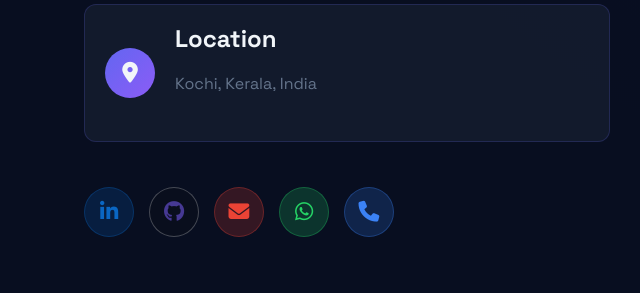
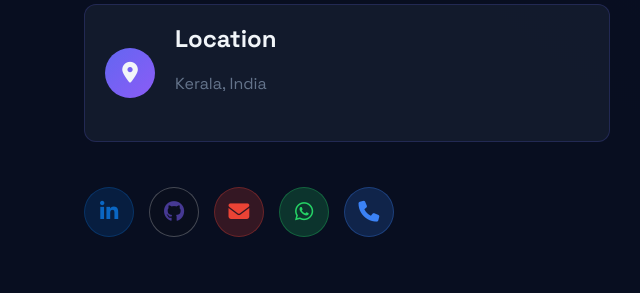
Before and after one commit to safeerulbasharv/safeerulbasharv.github.io, a plain HTML site: page index.html in a window 1280 px wide. Shown: the part 5937-6230 px from the top of the page, 0-640 px from the left. Drawn offline with nearby package versions, Linux system fonts and the light colour scheme; animation ran at ten frames a second.

Commit message:
Update index.html

```diff
--- a/index.html
+++ b/index.html
@@ -1180,7 +1180,7 @@
                         </div>
                         <div>
                             <h3>Location</h3>
-                            <p>Kochi, Kerala, India</p>
+                            <p>Kerala, India</p>
                         </div>
                     </div>
 
@@ -1409,4 +1409,5 @@
         });
     </script>
 </body>
+
 </html>
```
